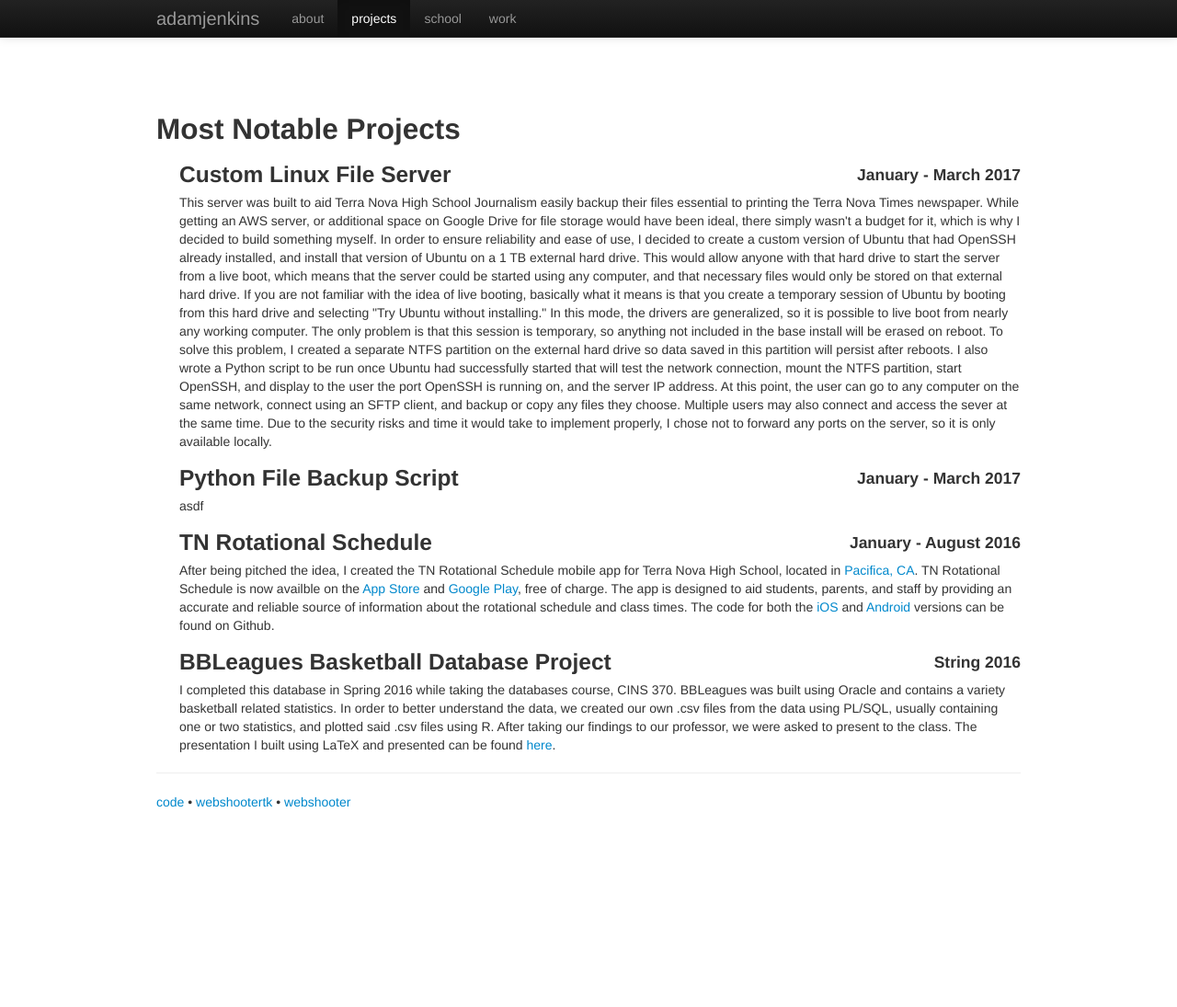
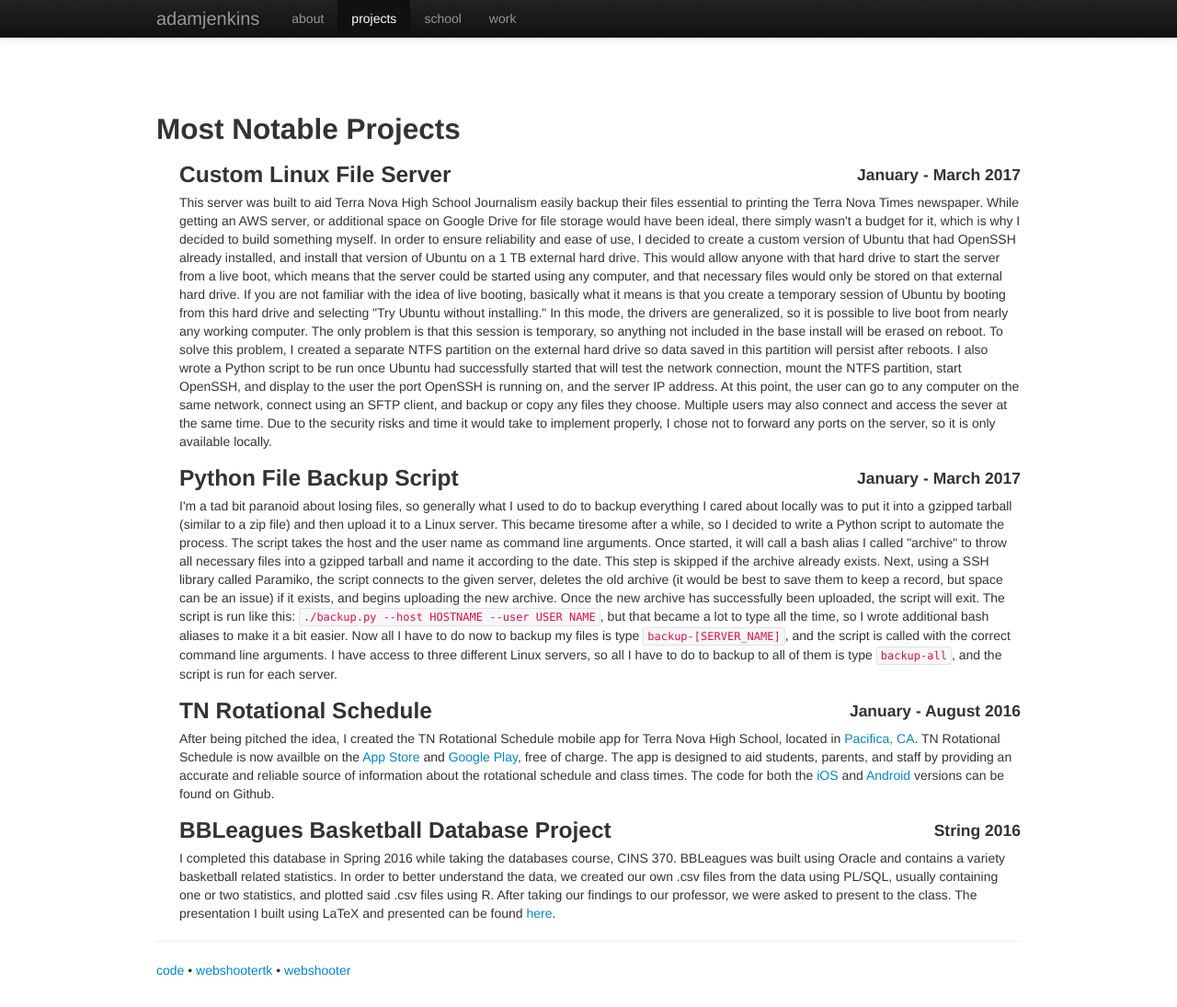
Before and after one commit to adamjenkins1/adamjenkins1.github.io, a Jekyll site: the page built from projects.md, in a window 1280 px wide and 1095 px high. Shown: the whole window at 92% size. Built offline with Jekyll 4.4.1, drawn with Linux system fonts in a browser that asks for light colours; nearby versions of some CDN libraries.

Commit message:
adding section for python backup script

```diff
--- a/projects.md
+++ b/projects.md
@@ -35,7 +35,25 @@ I chose not to forward any ports on the server, so it is only available locally.
 
 <h3 style="display:inline;">Python File Backup Script</h3>
 <h4 style="display:inline; float:right;">January - March 2017</h4>
-<p>asdf</p>
+<p>
+I'm a tad bit paranoid about losing files, so generally what I used to do to backup everything
+I cared about locally was to put it into a gzipped tarball (similar to a zip file) and
+then upload it to a Linux server.
+This became tiresome after a while, so I decided to write a Python script to automate
+the process.  The script takes the host and the user name as command line arguments.
+Once started, it will call a bash alias I called "archive" to throw all necessary files
+into a gzipped tarball and name it according to the date.  This step is skipped if the
+archive already exists. Next, using a SSH library called Paramiko, the script
+connects to the given server, deletes the old archive (it would be best to save them to
+keep a record, but space can be an issue) if it exists, and begins uploading the new archive.
+Once the new archive has successfully been uploaded, the script will exit.  The script is run
+like this: <code>./backup.py --host HOSTNAME --user USER NAME</code>, but that became
+a lot to type all the time, so I wrote additional bash aliases to make it a bit easier.
+Now all I have to do now to backup my files is type <code>backup-[SERVER_NAME]</code>,
+and the script is called with the correct command line arguments. I have access to three
+different Linux servers, so all I have to do to backup to all of them is
+type <code>backup-all</code>, and the script is run for each server.
+</p>
 
 <h3 style="display:inline;">TN Rotational Schedule</h3>
 <h4 style="display:inline; float:right;">January - August 2016</h4>
```
